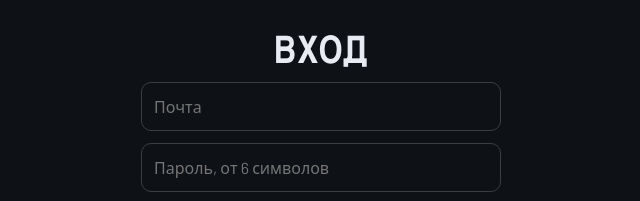
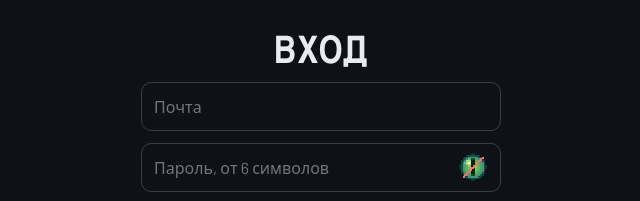
Before and after one commit to tusinnovivan-cmd/super-parakeet, a website: page www/index.html in a window 1280 px wide. Shown: the part 184-385 px from the top of the page, 319-959 px from the left. Drawn offline with nearby package versions, Linux system fonts and the light colour scheme.

Commit message:
Update index.html

```diff
--- a/www/index.html
+++ b/www/index.html
@@ -210,6 +210,11 @@ button,.day,.it{touch-action:manipulation}
 .bd{fill:color-mix(in srgb,var(--bg),#fff 15%);stroke:color-mix(in srgb,var(--bg),#fff 6%);stroke-width:.6}
 .mu{fill:color-mix(in srgb,var(--bg),#fff 25%);stroke:var(--bg);stroke-width:.7;stroke-linejoin:round}
 .mu.on{fill:var(--mus);stroke:color-mix(in srgb,var(--mus),#000 45%)}
+.pw{position:relative}
+.pw .in{padding-right:56px}
+.eye{position:absolute;right:6px;top:50%;transform:translateY(-50%);width:44px;height:44px;display:flex;align-items:center;justify-content:center;border-radius:var(--r)}
+.eye svg{width:28px;height:28px;display:block;image-rendering:pixelated;shape-rendering:crispEdges}
+.eye:hover{background:var(--surface-2)}
 @media (prefers-reduced-motion:reduce){.splash{transition:none}}
 @media (prefers-reduced-motion:reduce){.fl svg.flick{animation:none}}
 @media (prefers-reduced-motion:reduce){.sw .t,.sw .t::after{transition:none}}
@@ -223,7 +228,7 @@ button,.day,.it{touch-action:manipulation}
   <div class="au-box">
     <h2 class="sp-t">Вход</h2>
     <input class="in" id="auEmail" type="email" autocomplete="email" inputmode="email" placeholder="Почта" aria-label="Почта">
-    <input class="in" id="auPass" type="password" autocomplete="current-password" placeholder="Пароль, от 6 символов" aria-label="Пароль">
+    <div class="pw"><input class="in" id="auPass" type="password" autocomplete="current-password" placeholder="Пароль, от 6 символов" aria-label="Пароль"><button type="button" class="eye" id="auEye" aria-label="Показать пароль" aria-pressed="false"></button></div>
     <button class="btn pri shbtn" id="auIn">Войти</button>
     <button class="btn shbtn" id="auUp">Создать аккаунт</button>
     <p class="msg" id="auMsg" role="status"></p>
@@ -840,6 +845,36 @@ button,.day,.it{touch-action:manipulation}
   showSplash();
 
   if('serviceWorker' in navigator&&location.protocol==='https:'&&/github\.io|netlify|tiiny/.test(location.host)){try{navigator.serviceWorker.register('sw.js')}catch(e){}}
+  /* eye */
+  function eyeSvg(open){
+    var N=16,c=(N-1)/2,o='<svg viewBox="0 0 '+N+' '+N+'" aria-hidden="true">';
+    function hex(n){return ('0'+Math.round(n).toString(16)).slice(-2)}
+    function mix(a,b,t){return '#'+[0,1,2].map(function(i){return hex(parseInt(a.substr(1+i*2,2),16)*(1-t)+parseInt(b.substr(1+i*2,2),16)*t)}).join('')}
+    for(var y=0;y<N;y++)for(var x=0;x<N;x++){
+      var dx=x-c,dy=y-c,r=Math.sqrt(dx*dx+dy*dy);
+      if(r>7.6)continue;
+      var col;
+      if(Math.abs(dx)<1.2&&Math.abs(dy)<4.6)col=(Math.abs(dx)<.8&&Math.abs(dy)<4.1)?'#06210f':'#154d1c';
+      else{
+        var h=Math.sqrt((x-5)*(x-5)+(y-5)*(y-5)),t=Math.min(1,r/7.6);
+        col=t>.82?mix('#1c5a52','#0d3433',(t-.82)/.18):mix('#9fe03c','#2f8f7a',Math.min(1,t/.82));
+        if(h<2.2)col=mix('#f2ffc4',col,h/2.6);
+      }
+      o+='<rect x="'+x+'" y="'+y+'" width="1.02" height="1.02" fill="'+col+'"/>';
+    }
+    if(!open){for(var i=2;i<=13;i++)o+='<rect x="'+i+'" y="'+(15-i)+'" width="1.4" height="1.4" fill="#ff6b6b"/>'}
+    return o+'</svg>';
+  }
+  function eyeSet(show){
+    var i=$('auPass'),b=$('auEye');
+    i.type=show?'text':'password';
+    b.innerHTML=eyeSvg(show);
+    b.setAttribute('aria-pressed',show?'true':'false');
+    b.setAttribute('aria-label',show?'Скрыть пароль':'Показать пароль');
+  }
+  eyeSet(false);
+  $('auEye').onclick=function(){eyeSet($('auPass').type==='password')};
+
   /* cloud */
   var SB_URL='https://ucfiovmncvuhprebdraf.supabase.co',SB_KEY='sb_publishable_lb-B6DZ7v4I82RMPKDOG7A_vGc3W3N2';
   var CLOUD=!!SB_URL&&!!SB_KEY;
```
